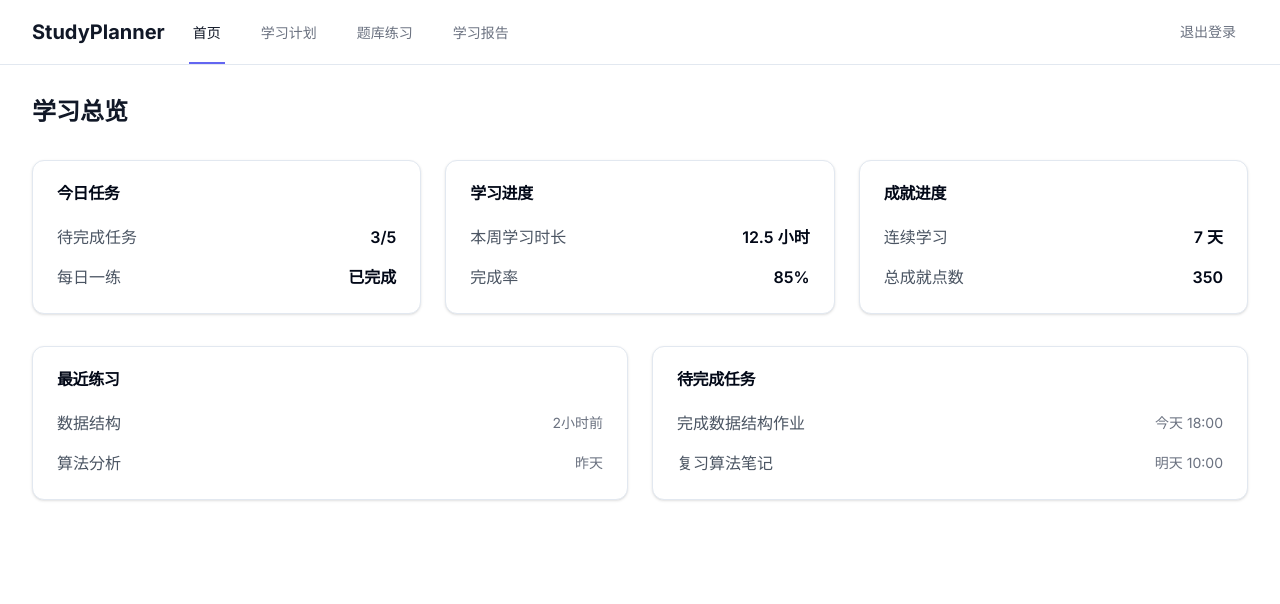
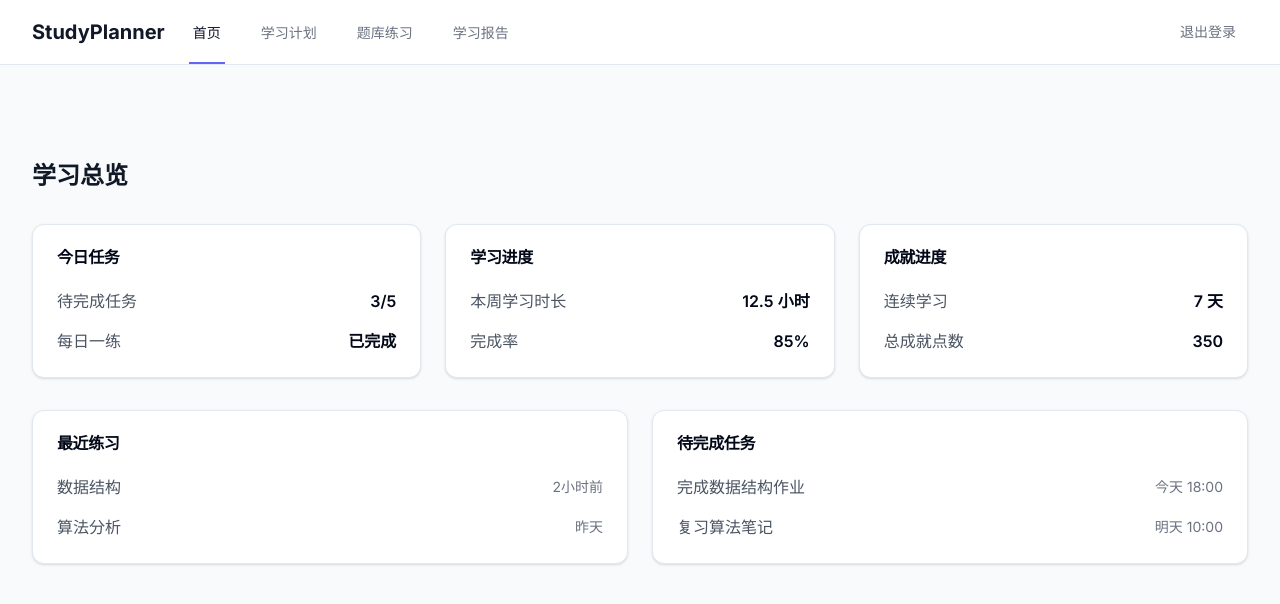
Before and after one commit to will190A/StudyPlanner, a Next.js app: page /home in a window 1280 px wide. Shown: the top 604 px of the page. Built offline with nearby package versions, Linux system fonts and the light colour scheme; no server answers; the database is empty; sample sign-in values are in the browser's storage.

Commit message:
加入其他静态页面完成

```diff
--- a/src/app/(auth)/home/page.tsx
+++ /dev/null
@@ -1,112 +0,0 @@
-import { redirect } from 'next/navigation'
-import { getServerSession } from 'next-auth'
-import { authOptions } from '@/lib/auth'
-import { Card, CardContent, CardHeader, CardTitle } from '@/components/ui/card'
-
-export default async function Home() {
-  const session = await getServerSession(authOptions)
-
-  if (!session) {
-    redirect('/login')
-  }
-
-  return (
-    <div className="max-w-7xl mx-auto px-4 sm:px-6 lg:px-8 py-8">
-      <h1 className="text-2xl font-bold text-gray-900 mb-8">学习总览</h1>
-
-      <div className="grid grid-cols-1 md:grid-cols-3 gap-6 mb-8">
-        <Card>
-          <CardHeader>
-            <CardTitle>今日任务</CardTitle>
-          </CardHeader>
-          <CardContent>
-            <div className="space-y-4">
-              <div className="flex items-center justify-between">
-                <span className="text-gray-600">待完成任务</span>
-                <span className="font-semibold">3/5</span>
-              </div>
-              <div className="flex items-center justify-between">
-                <span className="text-gray-600">每日一练</span>
-                <span className="font-semibold">已完成</span>
-              </div>
-            </div>
-          </CardContent>
-        </Card>
-
-        <Card>
-          <CardHeader>
-            <CardTitle>学习进度</CardTitle>
-          </CardHeader>
-          <CardContent>
-            <div className="space-y-4">
-              <div className="flex items-center justify-between">
-                <span className="text-gray-600">本周学习时长</span>
-                <span className="font-semibold">12.5 小时</span>
-              </div>
-              <div className="flex items-center justify-between">
-                <span className="text-gray-600">完成率</span>
-                <span className="font-semibold">85%</span>
-              </div>
-            </div>
-          </CardContent>
-        </Card>
-
-        <Card>
-          <CardHeader>
-            <CardTitle>成就进度</CardTitle>
-          </CardHeader>
-          <CardContent>
-            <div className="space-y-4">
-              <div className="flex items-center justify-between">
-                <span className="text-gray-600">连续学习</span>
-                <span className="font-semibold">7 天</span>
-              </div>
-              <div className="flex items-center justify-between">
-                <span className="text-gray-600">总成就点数</span>
-                <span className="font-semibold">350</span>
-              </div>
-            </div>
-          </CardContent>
-        </Card>
-      </div>
-
-      <div className="grid grid-cols-1 md:grid-cols-2 gap-6">
-        <Card>
-          <CardHeader>
-            <CardTitle>最近练习</CardTitle>
-          </CardHeader>
-          <CardContent>
-            <div className="space-y-4">
-              <div className="flex items-center justify-between">
-                <span className="text-gray-600">数据结构</span>
-                <span className="text-sm text-gray-500">2小时前</span>
-              </div>
-              <div className="flex items-center justify-between">
-                <span className="text-gray-600">算法分析</span>
-                <span className="text-sm text-gray-500">昨天</span>
-              </div>
-            </div>
-          </CardContent>
-        </Card>
-
-        <Card>
-          <CardHeader>
-            <CardTitle>待完成任务</CardTitle>
-          </CardHeader>
-          <CardContent>
-            <div className="space-y-4">
-              <div className="flex items-center justify-between">
-                <span className="text-gray-600">完成数据结构作业</span>
-                <span className="text-sm text-gray-500">今天 18:00</span>
-              </div>
-              <div className="flex items-center justify-between">
-                <span className="text-gray-600">复习算法笔记</span>
-                <span className="text-sm text-gray-500">明天 10:00</span>
-              </div>
-            </div>
-          </CardContent>
-        </Card>
-      </div>
-    </div>
-  )
-}
--- a/src/app/login/page.tsx
+++ b/src/app/login/page.tsx
@@ -41,7 +41,7 @@
       }
 
       login(data)
-      router.push('/dashboard')
+      router.push('/home')
     } catch (error) {
       setError('登录失败，请稍后重试')
     } finally {
--- a/src/app/page.tsx
+++ b/src/app/page.tsx
@@ -6,7 +6,7 @@
   const session = await getServerSession(authOptions)
 
   if (session) {
-    redirect('/dashboard')
+    redirect('/home')
   } else {
     redirect('/landing')
   }
```
Also changed, not shown: src/app/home/page.tsx (renamed from src/app/dashboard/page.tsx, +4 -4 lines).
